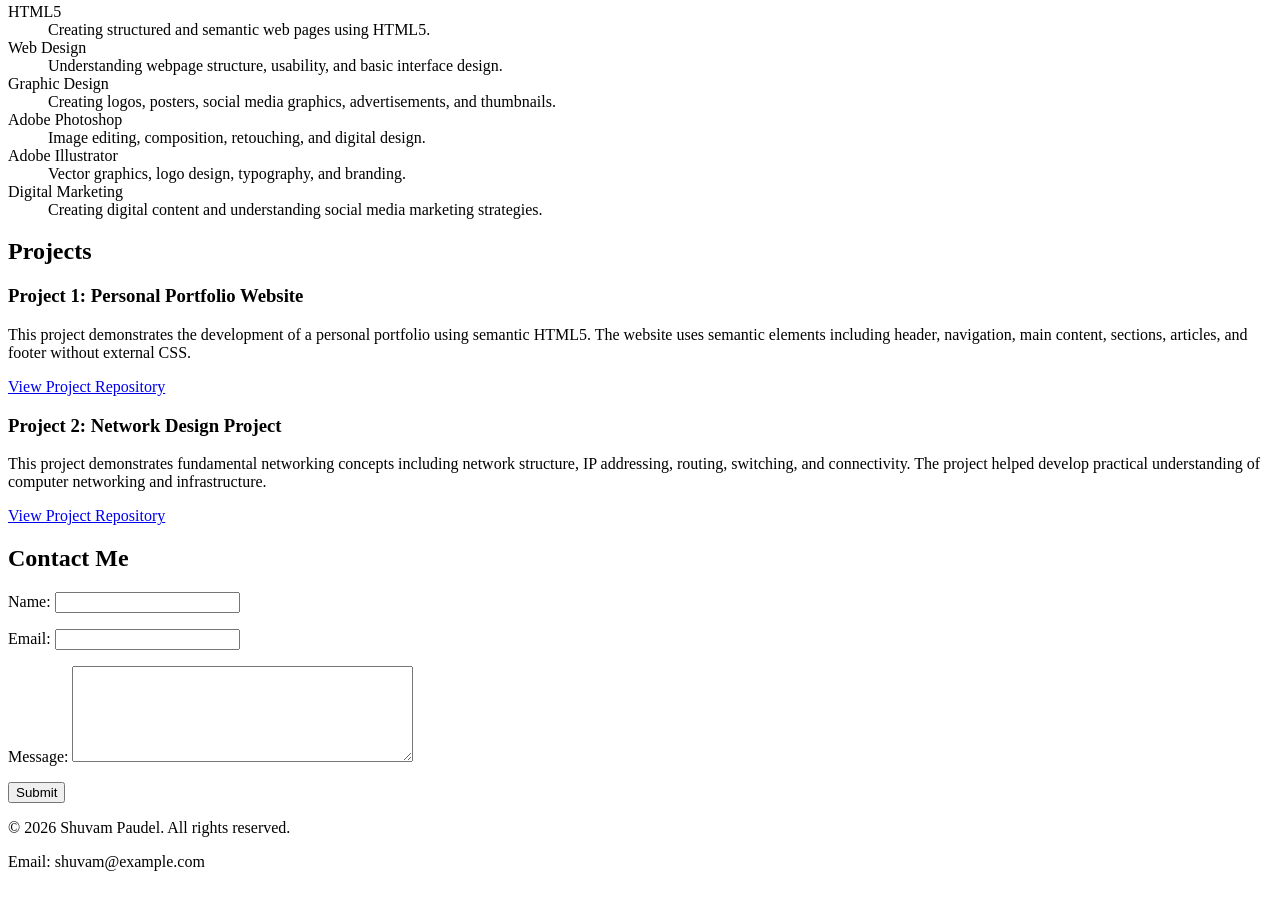
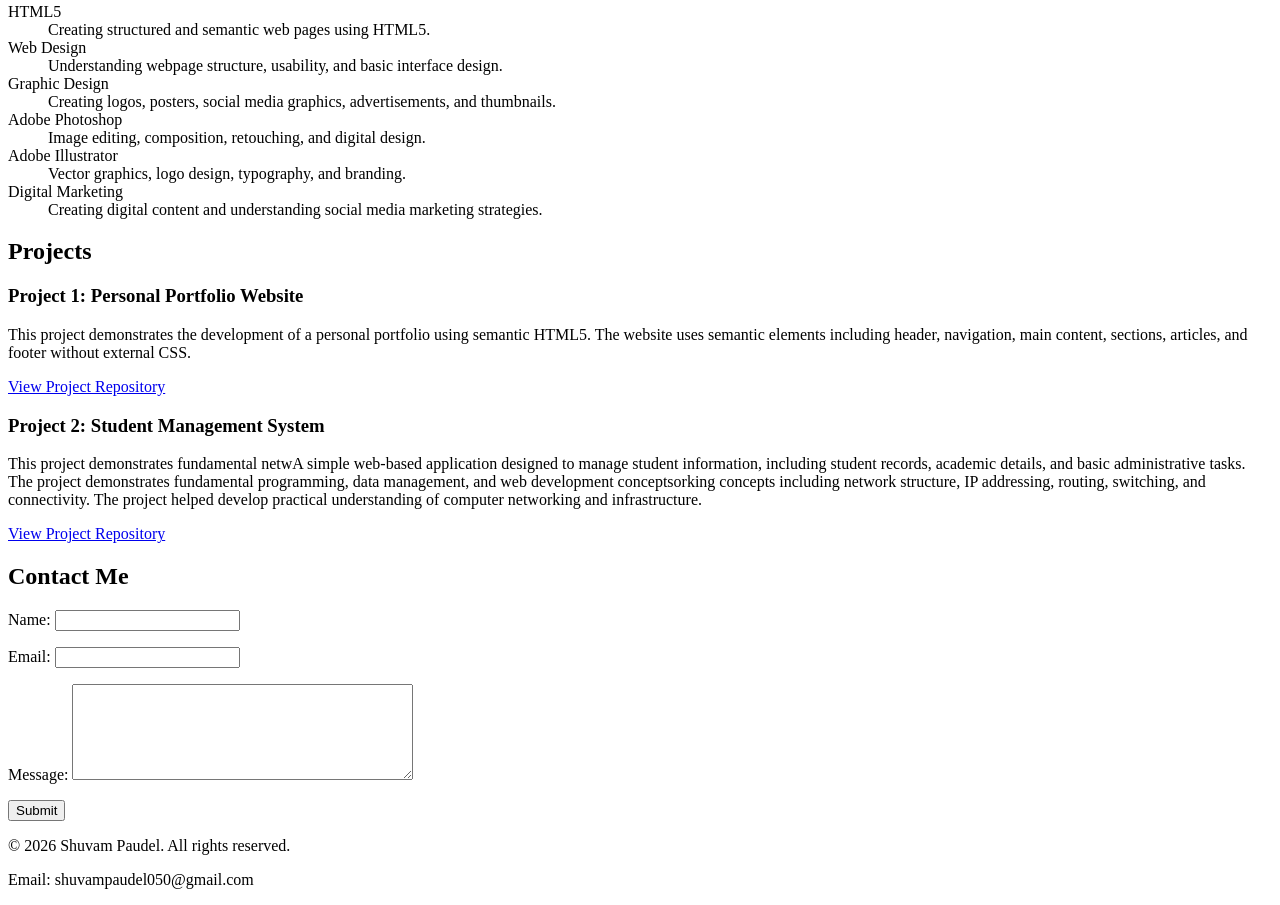
Before and after one commit to Shuvam346/shuvamprofile, a plain HTML site: page portfolio/index.html in a window 1280 px wide. Shown: the part 2025-2930 px from the top of the page. Drawn offline with Linux system fonts and the light colour scheme.

Commit message:
Update index.html
everything done

```diff
--- a/portfolio/index.html
+++ b/portfolio/index.html
@@ -86,17 +86,20 @@
                 </p>
 
                 <p>
-                    <a href="https://github.com/Shuvam346/shuvamprofile/blob/4c5454da80114ad0433e233947fb79b86651940a/index.html">
+                    <a href="https://github.com/Shuvam346/shuvamprofile/blob/b8990da305d97787bb3af1d267478dca4c32830d/portfolio/index.html">
                         View Project Repository
                     </a>
                 </p>
             </article>
 
             <article>
-                <h3>Project 2: Network Design Project</h3>
+                <h3>Project 2: Student Management System</h3>
 
                 <p>
-                    This project demonstrates fundamental networking concepts
+                    This project demonstrates fundamental netwA simple web-based application designed to
+                     manage student information, including student records, academic details, and basic
+                      administrative tasks. The project demonstrates fundamental programming, data management,
+                     and web development conceptsorking concepts
                     including network structure, IP addressing, routing,
                     switching, and connectivity. The project helped develop
                     practical understanding of computer networking and
@@ -104,7 +107,7 @@
                 </p>
 
                 <p>
-                    <a href="https://github.com/YOUR-USERNAME/network-design-project">
+                    <a href="https://github.com/Shuvam346/shuvamprofile/blob/b8990da305d97787bb3af1d267478dca4c32830d/project2/studentmanagement.c">
                         View Project Repository
                     </a>
                 </p>
@@ -142,7 +145,7 @@
 
     <footer>
         <p>&copy; 2026 Shuvam Paudel. All rights reserved.</p>
-        <p>Email: shuvam@example.com</p>
+        <p>Email: shuvampaudel050@gmail.com</p>
     </footer>
 
 </body>
```
